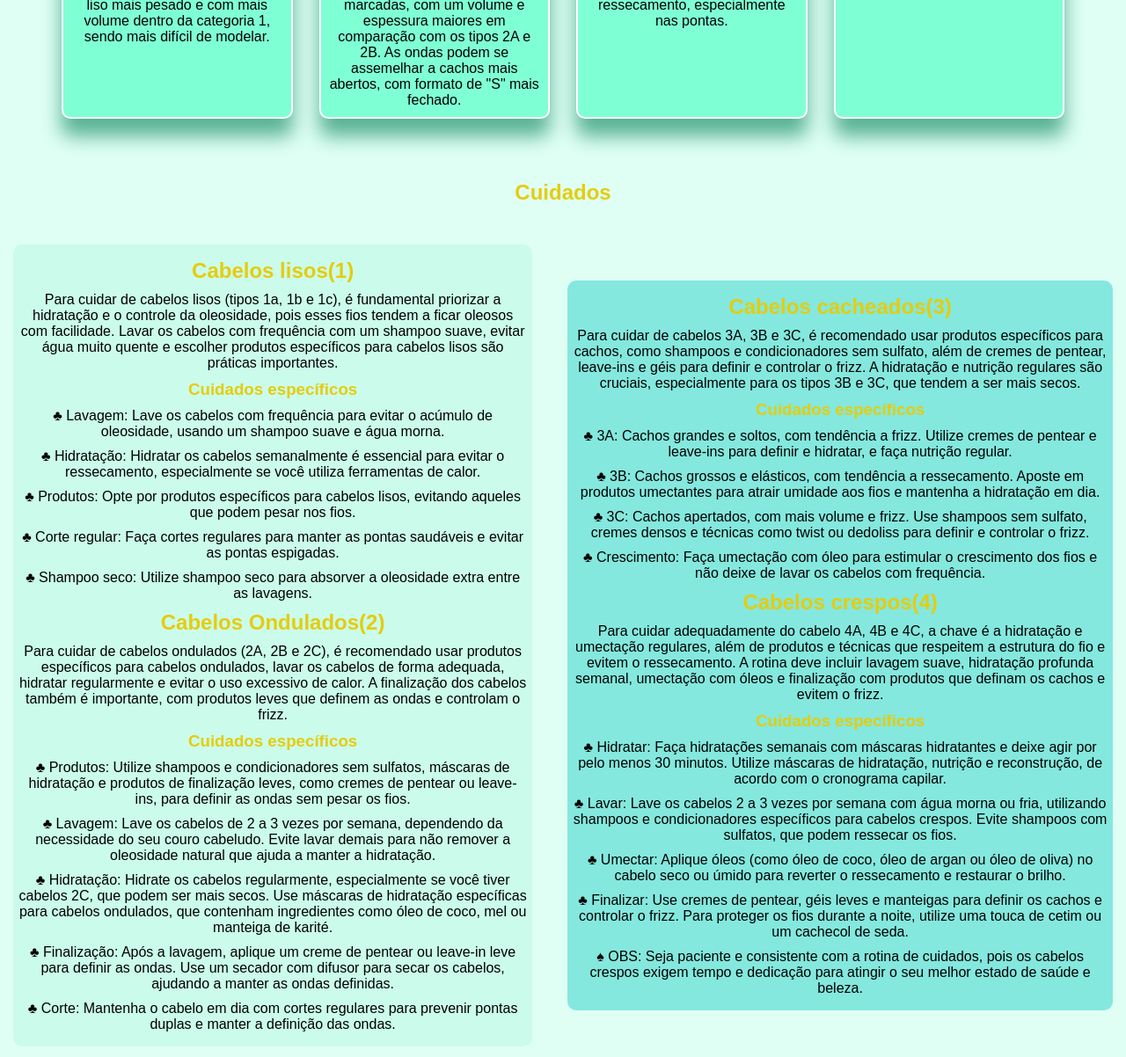
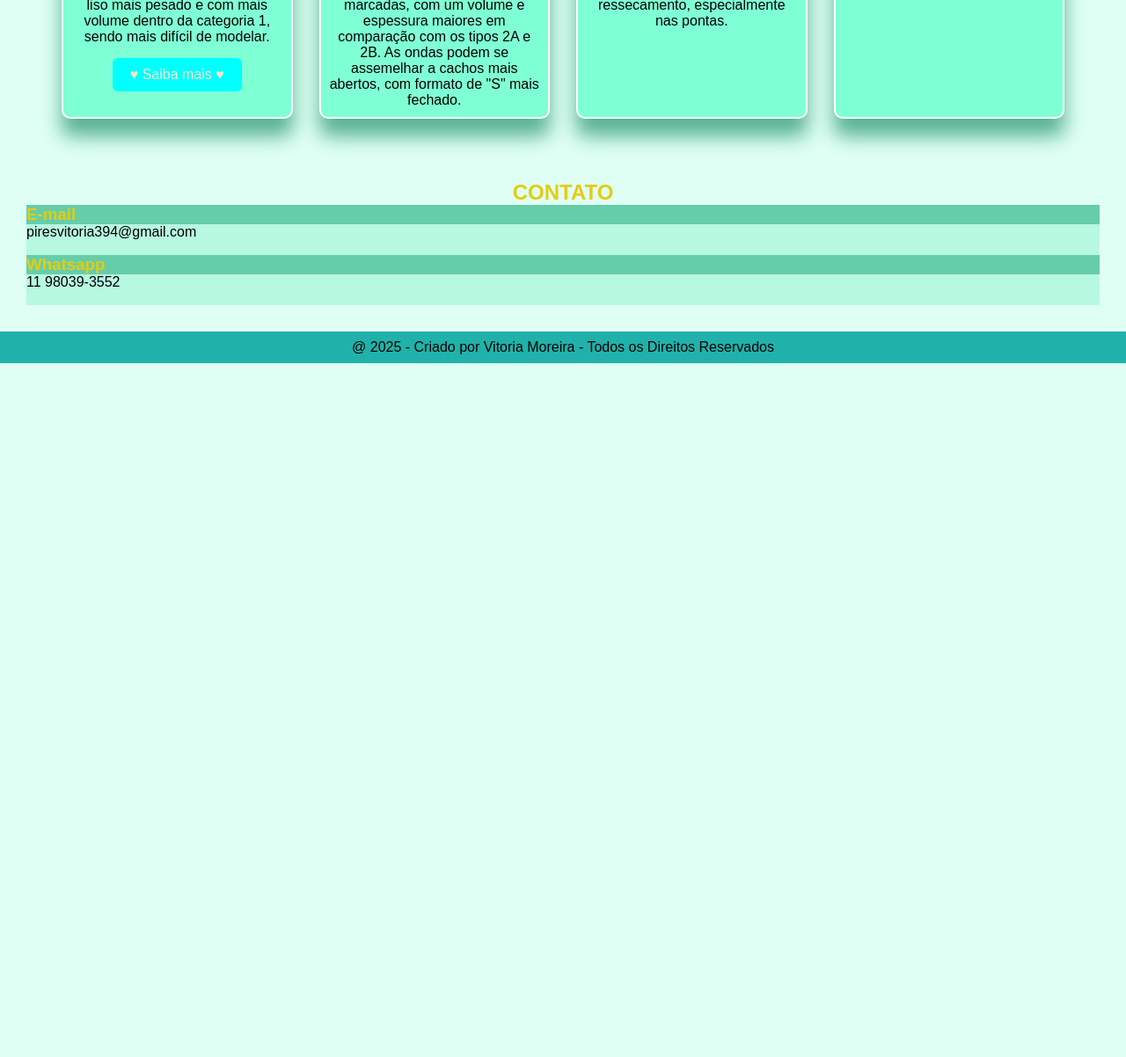
Before and after one commit to vihhpires/Novo_Site, a plain HTML site: page index.html in a window 1280 px wide. Shown: the part 1863-3065 px from the top of the page at 88% size. After the commit the page ends 2276 px from the top, so only its background shows below. Drawn offline with Linux system fonts and the light colour scheme.

Commit message:
fazendo o saiba mais

```diff
--- a/css/estilo.css
+++ b/css/estilo.css
@@ -304,8 +304,52 @@ h1, h2, h3{
     color: rgb(229, 204, 15);
 }
 
+/* Modal */
 
+.modal{
+    background-color: brown;
+    padding: 20px;
+    border-radius: 12px;
+    box-shadow: 0 4px 10px rgba(0, 0, 0, 0.1);
+    max-width: 300px;
+    margin: auto;
+    text-align: center;
+}
 
+.card{
+    max-width: 300px;
+}
+
+.card h3{
+    margin-top: 0;
+}
+
+.btn{
+    display: inline-block;
+    margin-top: 15px;
+    padding: 10px 20px;
+    background-color: aqua;
+    color: bisque;
+    text-decoration: none;
+    border-radius: 6px;
+    cursor: pointer;
+}
+
+.modal{
+    position: fixed;
+    top: 0;
+    left: 0;
+    width: 100vw;
+    height: 100vh;
+    background: rgba(0, 0, 0, 0.1);
+    display: none;
+    justify-content: center;
+    align-items: center;
+}
+
+.modal:target{
+    display: flex;
+}
 
 
 
--- a/index.html
+++ b/index.html
@@ -79,6 +79,7 @@
                         <li>♣ 1C: O cabelo liso tipo 1C é caracterizado por fios grossos, volumosos e resistentes, podendo ter uma leve ondulação nas extremidades. É o tipo de liso mais pesado e com mais volume dentro da categoria 1, sendo mais difícil de modelar.
                         </li>
                     </ul>
+                    <a href="#modal1" class="btn">♥ Saiba mais ♥</a>
 
 
                 </div>
@@ -122,106 +123,6 @@
             </div>
 
 
-
-
-        </section>
-        <section id="cuidado">
-            <h1 class="titulo-02">Cuidados</h1>
-
-            <div class="cuidado-container">
-
-
-                <div class="lis-ond">
-
-                    <h2>Cabelos lisos(1)</h2>
-
-                    <p>Para cuidar de cabelos lisos (tipos 1a, 1b e 1c), é fundamental priorizar a hidratação e o controle da oleosidade, pois esses fios tendem a ficar oleosos com facilidade. Lavar os cabelos com frequência com um shampoo suave, evitar água muito quente e escolher produtos específicos para cabelos lisos são práticas importantes.</p>
-
-                    <h3>Cuidados específicos</h3>
-
-                    <ul>
-
-                        <li>♣ Lavagem: Lave os cabelos com frequência para evitar o acúmulo de oleosidade, usando um shampoo suave e água morna.</li>
-
-                        <li>♣ Hidratação: Hidratar os cabelos semanalmente é essencial para evitar o ressecamento, especialmente se você utiliza ferramentas de calor.</li>
-
-                        <li>♣ Produtos: Opte por produtos específicos para cabelos lisos, evitando aqueles que podem pesar nos fios.</li>
-
-                        <li>♣ Corte regular: Faça cortes regulares para manter as pontas saudáveis e evitar as pontas espigadas.</li>
-
-                        <li>♣ Shampoo seco: Utilize shampoo seco para absorver a oleosidade extra entre as lavagens.</li>
-
-
-                    </ul>
-
-                    <h2>Cabelos Ondulados(2)</h2>
-
-                    <p>Para cuidar de cabelos ondulados (2A, 2B e 2C), é recomendado usar produtos específicos para cabelos ondulados, lavar os cabelos de forma adequada, hidratar regularmente e evitar o uso excessivo de calor. A finalização dos cabelos também é importante, com produtos leves que definem as ondas e controlam o frizz.</p>
-
-                    <h3>Cuidados específicos</h3>
-
-                    <ul>
-                        <li>♣ Produtos: Utilize shampoos e condicionadores sem sulfatos, máscaras de hidratação e produtos de finalização leves, como cremes de pentear ou leave-ins, para definir as ondas sem pesar os fios.
-                        </li>
-
-                        <li>♣ Lavagem: Lave os cabelos de 2 a 3 vezes por semana, dependendo da necessidade do seu couro cabeludo. Evite lavar demais para não remover a oleosidade natural que ajuda a manter a hidratação.</li>
-
-                        <li>♣ Hidratação: Hidrate os cabelos regularmente, especialmente se você tiver cabelos 2C, que podem ser mais secos. Use máscaras de hidratação específicas para cabelos ondulados, que contenham ingredientes como óleo de coco, mel ou manteiga de karité.</li>
-
-                        <li>♣ Finalização: Após a lavagem, aplique um creme de pentear ou leave-in leve para definir as ondas. Use um secador com difusor para secar os cabelos, ajudando a manter as ondas definidas.</li>
-
-                        <li>♣ Corte: Mantenha o cabelo em dia com cortes regulares para prevenir pontas duplas e manter a definição das ondas.</li>
-                    </ul>
-
-
-
-
-
-                </div>
-                <div class="cach-cres">
-
-                    <h2>Cabelos cacheados(3)</h2>
-
-                    <p>Para cuidar de cabelos 3A, 3B e 3C, é recomendado usar produtos específicos para cachos, como shampoos e condicionadores sem sulfato, além de cremes de pentear, leave-ins e géis para definir e controlar o frizz. A hidratação e nutrição regulares são cruciais, especialmente para os tipos 3B e 3C, que tendem a ser mais secos.</p>
-
-                    <h3>Cuidados específicos</h3>
-
-                    <ul>
-                        <li>♣ 3A: Cachos grandes e soltos, com tendência a frizz. Utilize cremes de pentear e leave-ins para definir e hidratar, e faça nutrição regular.</li>
-
-                        <li>♣ 3B: Cachos grossos e elásticos, com tendência a ressecamento. Aposte em produtos umectantes para atrair umidade aos fios e mantenha a hidratação em dia.</li>
-
-                        <li>♣ 3C: Cachos apertados, com mais volume e frizz. Use shampoos sem sulfato, cremes densos e técnicas como twist ou dedoliss para definir e controlar o frizz.</li>
-
-                        <li>♣ Crescimento: Faça umectação com óleo para estimular o crescimento dos fios e não deixe de lavar os cabelos com frequência.</li>
-                    </ul>
-
-                    <h2>Cabelos crespos(4)</h2>
-
-                    <p>Para cuidar adequadamente do cabelo 4A, 4B e 4C, a chave é a hidratação e umectação regulares, além de produtos e técnicas que respeitem a estrutura do fio e evitem o ressecamento. A rotina deve incluir lavagem suave, hidratação profunda semanal, umectação com óleos e finalização com produtos que definam os cachos e evitem o frizz.</p>
-
-                    <h3>Cuidados específicos</h3>
-
-                    <ul>
-                        <li>♣ Hidratar: Faça hidratações semanais com máscaras hidratantes e deixe agir por pelo menos 30 minutos. Utilize máscaras de hidratação, nutrição e reconstrução, de acordo com o cronograma capilar.</li>
-
-                        <li>♣ Lavar: Lave os cabelos 2 a 3 vezes por semana com água morna ou fria, utilizando shampoos e condicionadores específicos para cabelos crespos. Evite shampoos com sulfatos, que podem ressecar os fios.</li>
-
-                        <li>♣ Umectar: Aplique óleos (como óleo de coco, óleo de argan ou óleo de oliva) no cabelo seco ou úmido para reverter o ressecamento e restaurar o brilho.</li>
-
-                        <li>♣ Finalizar: Use cremes de pentear, géis leves e manteigas para definir os cachos e controlar o frizz. Para proteger os fios durante a noite, utilize uma touca de cetim ou um cachecol de seda. </li>
-
-                        <li>♠ OBS: Seja paciente e consistente com a rotina de cuidados, pois os cabelos crespos exigem tempo e dedicação para atingir o seu melhor estado de saúde e beleza.
-                        </li>
-                    </ul>
-
-                </div>
-
-            </div>
-
-
-
-
         </section>
         <section id="contato">
             <h1 class="tit-cont">CONTATO</h1>
@@ -241,5 +142,21 @@
     <footer>
         <p>@ 2025 - Criado por Vitoria Moreira - Todos os Direitos Reservados</p>
     </footer>
+
+    <div class="card">
+        <div id="modal1" class="modal">
+            <div class="modal-content">
+                <h3>titulo</h3>
+                <p>Lorem ipsum dolor sit amet consectetur, adipisicing elit. Corporis aliquid soluta perferendis modi eveniet. Consectetur ratione commodi nam nihil soluta id harum, ipsa porro dolorem dicta, nesciunt, debitis cumque veniam. Lorem ipsum dolor sit amet, consectetur adipisicing elit. Exercitationem hic, voluptatibus nesciunt nam repellendus qui? Illum ex praesentium, officiis blanditiis iusto deleniti libero obcaecati harum cumque amet iure fuga! Cumque!</p>
+                <p>Lorem ipsum dolor sit amet consectetur adipisicing elit. Tempora, distinctio! Laudantium hic assumenda praesentium incidunt nam esse veniam. Quae tempore accusamus inventore vel, dolores soluta laboriosam nam iusto autem quas!</p>
+                <p>Lorem ipsum, dolor sit amet consectetur adipisicing elit. Placeat officia error, nostrum unde, nihil perspiciatis aspernatur assumenda reiciendis ut est autem quae, suscipit similique esse iure culpa voluptas cupiditate commodi.</p>
+                <a href="#" onclick="history.back()" class="close-bnt">Fechar</a>
+
+            </div>
+        </div>
+    </div>
+
+
+
 </body>
 </html>
```
Also changed, not shown: 1 other file.
